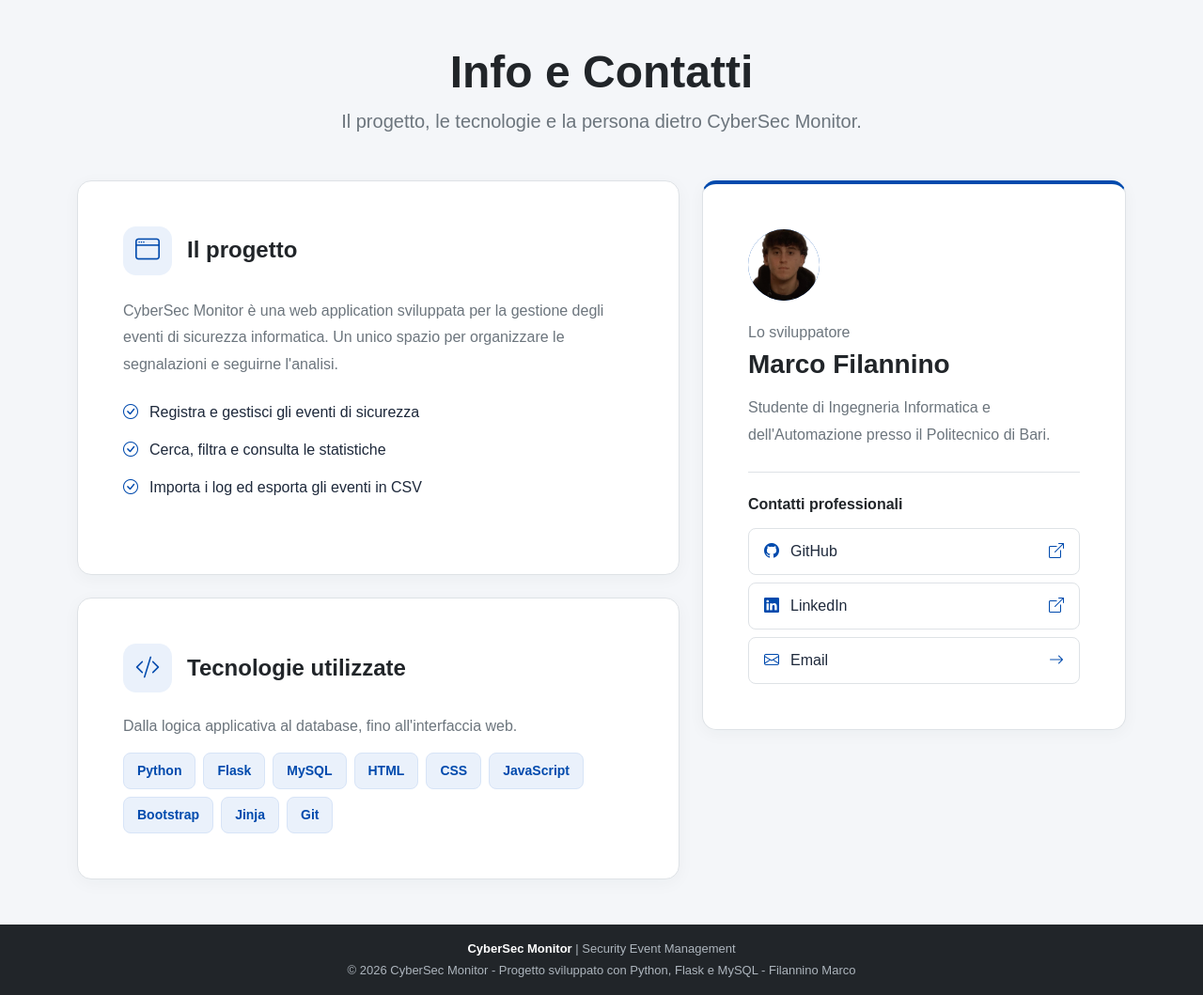
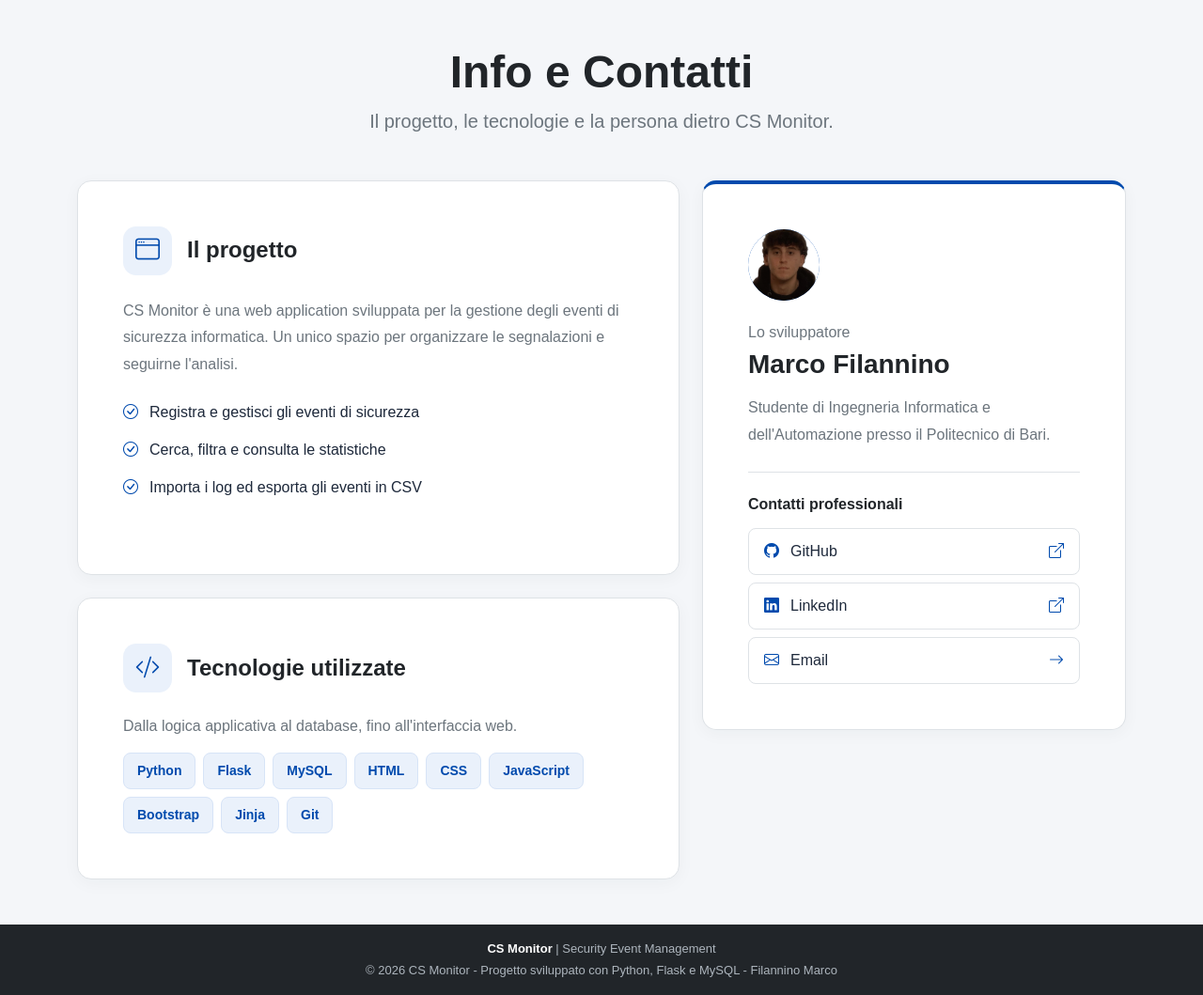
Before and after one commit to MarcoFilannino2004/CS-Monitor, a Flask app: page /info in a window 1280 px wide. Shown: the part 71-1130 px from the top of the page at 94% size. Run offline with Flask 3, Linux system fonts and the light colour scheme.

Commit message:
Rinomina il progetto in CS Monitor

```diff
--- a/templates/404.html
+++ b/templates/404.html
@@ -4,7 +4,7 @@
 <head>
     <meta charset="UTF-8">
     <meta name="viewport" content="width=device-width, initial-scale=1.0">
-    <title>404 - CyberSec Monitor</title>
+    <title>404 - CS Monitor</title>
 
     <link href="https://cdn.jsdelivr.net/npm/bootstrap@5.3.8/dist/css/bootstrap.min.css" rel="stylesheet">
     <link rel="stylesheet" href="{{ url_for('static', filename='css/stile.css') }}">
--- a/templates/dettagli_evento.html
+++ b/templates/dettagli_evento.html
@@ -4,7 +4,7 @@
 <head>
     <meta charset="UTF-8">
     <meta name="viewport" content="width=device-width, initial-scale=1.0">
-    <title>Dettagli evento - CyberSec Monitor</title>
+    <title>Dettagli evento - CS Monitor</title>
 
     <link href="https://cdn.jsdelivr.net/npm/bootstrap@5.3.8/dist/css/bootstrap.min.css" rel="stylesheet">
     <link rel="stylesheet" href="{{ url_for('static', filename='css/stile.css') }}">
--- a/templates/errore_database.html
+++ b/templates/errore_database.html
@@ -3,7 +3,7 @@
 <head>
     <meta charset="UTF-8">
     <meta name="viewport" content="width=device-width, initial-scale=1.0">
-    <title>Servizio temporaneamente non disponibile - CyberSec Monitor</title>
+    <title>Servizio temporaneamente non disponibile - CS Monitor</title>
     <link href="https://cdn.jsdelivr.net/npm/bootstrap@5.3.8/dist/css/bootstrap.min.css" rel="stylesheet">
     <link rel="stylesheet" href="{{ url_for('static', filename='css/stile.css') }}">
 </head>
--- a/templates/eventi.html
+++ b/templates/eventi.html
@@ -4,7 +4,7 @@
 <head>
     <meta charset="UTF-8">
     <meta name="viewport" content="width=device-width, initial-scale=1.0">
-    <title>CyberSec Monitor</title>
+    <title>CS Monitor</title>
 
     <link href="https://cdn.jsdelivr.net/npm/bootstrap@5.3.8/dist/css/bootstrap.min.css" rel="stylesheet">
     <link rel="stylesheet" href="{{ url_for('static', filename='css/stile.css') }}">
--- a/templates/footer.html
+++ b/templates/footer.html
@@ -1,11 +1,11 @@
 <footer class="footer-csm text-center py-3">
     <div class="container">
         <p class="mb-1">
-            <strong>CyberSec Monitor</strong> | Security Event Management
+            <strong>CS Monitor</strong> | Security Event Management
         </p>
 
         <p class="mb-0">
-            &copy; 2026 CyberSec Monitor - Progetto sviluppato con Python, Flask e MySQL - Filannino Marco
+            &copy; 2026 CS Monitor - Progetto sviluppato con Python, Flask e MySQL - Filannino Marco
         </p>
     </div>
 </footer>
--- a/templates/home.html
+++ b/templates/home.html
@@ -4,7 +4,7 @@
 <head>
     <meta charset="UTF-8">
     <meta name="viewport" content="width=device-width, initial-scale=1.0">
-    <title>Home - CyberSec Monitor</title>
+    <title>Home - CS Monitor</title>
 
     <link href="https://cdn.jsdelivr.net/npm/bootstrap@5.3.8/dist/css/bootstrap.min.css" rel="stylesheet">
     <link rel="stylesheet" href="https://cdn.jsdelivr.net/npm/bootstrap-icons@1.13.1/font/bootstrap-icons.min.css">
@@ -19,7 +19,7 @@
 
         <section class="home-hero text-center mb-5">
 
-            <h1 class="display-5 fw-bold mt-3">CyberSec Monitor</h1>
+            <h1 class="display-5 fw-bold mt-3">CS Monitor</h1>
 
             <p class="lead text-secondary mx-auto home-descrizione">
                 Una piattaforma web per registrare, analizzare e gestire
--- a/templates/importa_log.html
+++ b/templates/importa_log.html
@@ -3,7 +3,7 @@
 <head>
     <meta charset="UTF-8">
     <meta name="viewport" content="width=device-width, initial-scale=1.0">
-    <title>Importa log - CyberSec Monitor</title>
+    <title>Importa log - CS Monitor</title>
     <link href="https://cdn.jsdelivr.net/npm/bootstrap@5.3.8/dist/css/bootstrap.min.css" rel="stylesheet">
     <link rel="stylesheet" href="{{ url_for('static', filename='css/stile.css') }}">
 </head>
--- a/templates/info.html
+++ b/templates/info.html
@@ -4,7 +4,7 @@
 <head>
     <meta charset="UTF-8">
     <meta name="viewport" content="width=device-width, initial-scale=1.0">
-    <title>Info e Contatti - CyberSec Monitor</title>
+    <title>Info e Contatti - CS Monitor</title>
 
     <link href="https://cdn.jsdelivr.net/npm/bootstrap@5.3.8/dist/css/bootstrap.min.css" rel="stylesheet">
     <link rel="stylesheet" href="https://cdn.jsdelivr.net/npm/bootstrap-icons@1.13.1/font/bootstrap-icons.min.css">
@@ -20,7 +20,7 @@
         <section class="text-center mb-5 info-introduzione mx-auto">
 
             <h1 class="display-5 fw-bold">Info e Contatti</h1>
-            <p class="lead text-secondary mb-0">Il progetto, le tecnologie e la persona dietro CyberSec Monitor.</p>
+            <p class="lead text-secondary mb-0">Il progetto, le tecnologie e la persona dietro CS Monitor.</p>
         </section>
 
         <div class="row g-4">
@@ -31,7 +31,7 @@
                             <span class="info-icona"><i class="bi bi-window" aria-hidden="true"></i></span>
                             <h2 id="titolo-progetto" class="h4 mb-0 fw-bold">Il progetto</h2>
                         </div>
-                        <p class="text-secondary info-testo">CyberSec Monitor è una web application sviluppata per la gestione degli eventi di sicurezza informatica. Un unico spazio per organizzare le segnalazioni e seguirne l'analisi.</p>
+                        <p class="text-secondary info-testo">CS Monitor è una web application sviluppata per la gestione degli eventi di sicurezza informatica. Un unico spazio per organizzare le segnalazioni e seguirne l'analisi.</p>
                         <ul class="list-unstyled mb-4 info-funzionalita">
                             <li><i class="bi bi-check-circle" aria-hidden="true"></i> Registra e gestisci gli eventi di sicurezza</li>
                             <li><i class="bi bi-check-circle" aria-hidden="true"></i> Cerca, filtra e consulta le statistiche</li>
--- a/templates/modifica_evento.html
+++ b/templates/modifica_evento.html
@@ -4,7 +4,7 @@
 <head>
     <meta charset="UTF-8">
     <meta name="viewport" content="width=device-width, initial-scale=1.0">
-    <title>Modifica evento - CyberSec Monitor</title>
+    <title>Modifica evento - CS Monitor</title>
 
     <link href="https://cdn.jsdelivr.net/npm/bootstrap@5.3.8/dist/css/bootstrap.min.css" rel="stylesheet">
     <link rel="stylesheet" href="{{ url_for('static', filename='css/stile.css') }}">
--- a/templates/navbar.html
+++ b/templates/navbar.html
@@ -3,7 +3,7 @@
 
     <a class="navbar-brand" href="{{ url_for('home') }}">
         <img src="{{ url_for('static', filename='img/logo.png') }}"
-             alt="Logo CSM"
+             alt="Logo CS Monitor"
              style="height: 45px; width: auto;">
     </a>
 
--- a/templates/nuovo_evento.html
+++ b/templates/nuovo_evento.html
@@ -4,7 +4,7 @@
 <head>
     <meta charset="UTF-8">
     <meta name="viewport" content="width=device-width, initial-scale=1.0">
-    <title>Nuovo evento - CyberSec Monitor</title>
+    <title>Nuovo evento - CS Monitor</title>
 
     <link href="https://cdn.jsdelivr.net/npm/bootstrap@5.3.8/dist/css/bootstrap.min.css" rel="stylesheet">
     <link rel="stylesheet" href="{{ url_for('static', filename='css/stile.css') }}">
```
Also changed, not shown: README.md.
